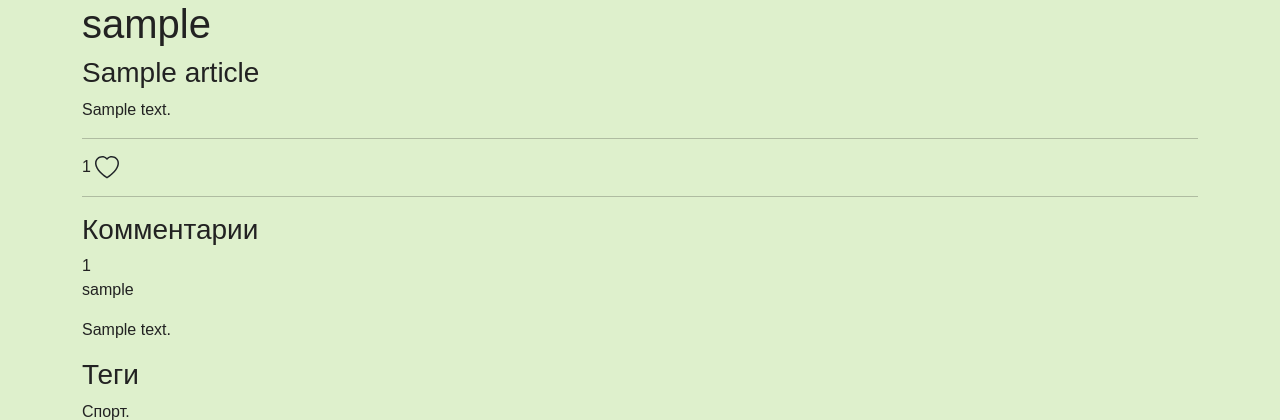
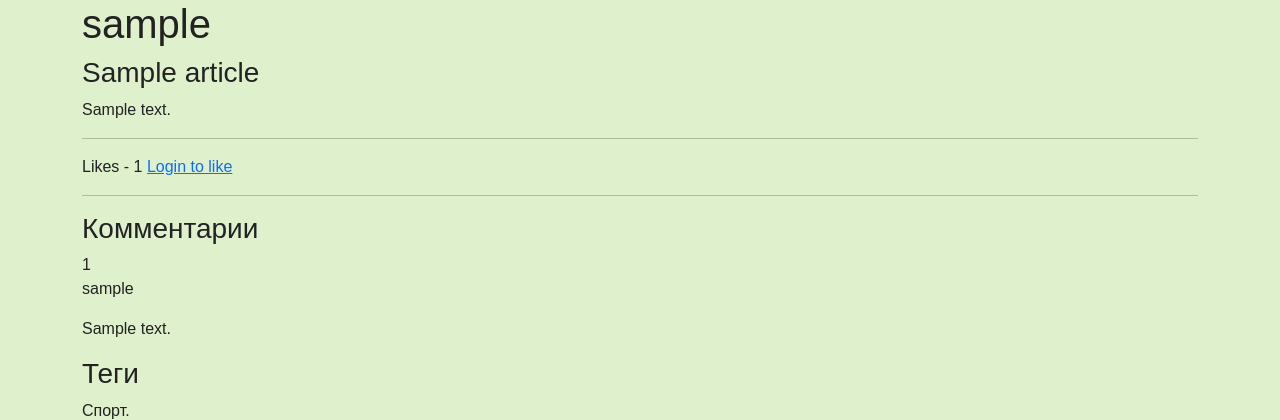
Before and after one commit to mtashtanovski/Articles_and_Comments, a Django app: page /article/1/ in a window 1280 px wide. Shown: the part 56-476 px from the top of the page. Run offline with Django 4.2, Linux system fonts and the light colour scheme; data comes from the database, SQL or seed files in the repository; tables that the repository leaves empty hold one stand-in row (values such as "Sample post"); parts of the project's set-up code (start-up, migrations or seed data) failed here and were passed over.

Commit message:
1. Adding some info about likes count in detail view of article.

```diff
--- a/source/webapp/templates/articles/view.html
+++ b/source/webapp/templates/articles/view.html
@@ -28,7 +28,7 @@
     <hr>
     {% if user.is_authenticated %}
         <div class="pr-2">
-          <span class="" id="like_count">{{article.like_count}}</span>
+          <span class="" id="like_count">Likes - {{article.like_count}}</span>
           <button class="btn btn-link text-dark p-0 border-0 btn-outline-light" id="like-button" value="{{article.pk}}">
             <svg width="1.5em" height="1.5em" viewBox="0 0 16 16" class="bi bi-heart" fill="currentColor"
               xmlns="http://www.w3.org/2000/svg">
@@ -40,14 +40,9 @@
 
     {% else %}
         <div class="pr-2">
-          <span class="" id="like_count">{{article.like_count}}</span>
-          <a href="{% url 'accounts:login' %}" class="btn btn-link text-dark p-0 border-0 btn-outline-light"
-            value="{{article.id}}">
-            <svg width="1.5em" height="1.5em" viewBox="0 0 16 16" class="bi bi-heart" fill="currentColor"
-              xmlns="http://www.w3.org/2000/svg">
-              <path fill-rule="evenodd"
-                d="M8 2.748l-.717-.737C5.6.281 2.514.878 1.4 3.053c-.523 1.023-.641 2.5.314 4.385.92 1.815 2.834 3.989 6.286 6.357 3.452-2.368 5.365-4.542 6.286-6.357.955-1.886.838-3.362.314-4.385C13.486.878 10.4.28 8.717 2.01L8 2.748zM8 15C-7.333 4.868 3.279-3.04 7.824 1.143c.06.055.119.112.176.171a3.12 3.12 0 0 1 .176-.17C12.72-3.042 23.333 4.867 8 15z" />
-            </svg>
+          <span class="" id="like_count"> Likes - {{article.like_count}}</span>
+          <a href="{% url 'accounts:login' %}">
+              Login to like
           </a>
         </div>
     {% endif %}
@@ -87,7 +82,8 @@
             action: 'post'
           },
           success: function (json) {
-            document.getElementById("like_count").innerHTML = json['result'];
+            document.getElementById("like_count").innerHTML = "<span>Likes - </span>" ;
+            document.getElementById("like_count").innerHTML += json['result']
             console.log(json)
           },
           error: function (xhr, errmsg, err) {
```
